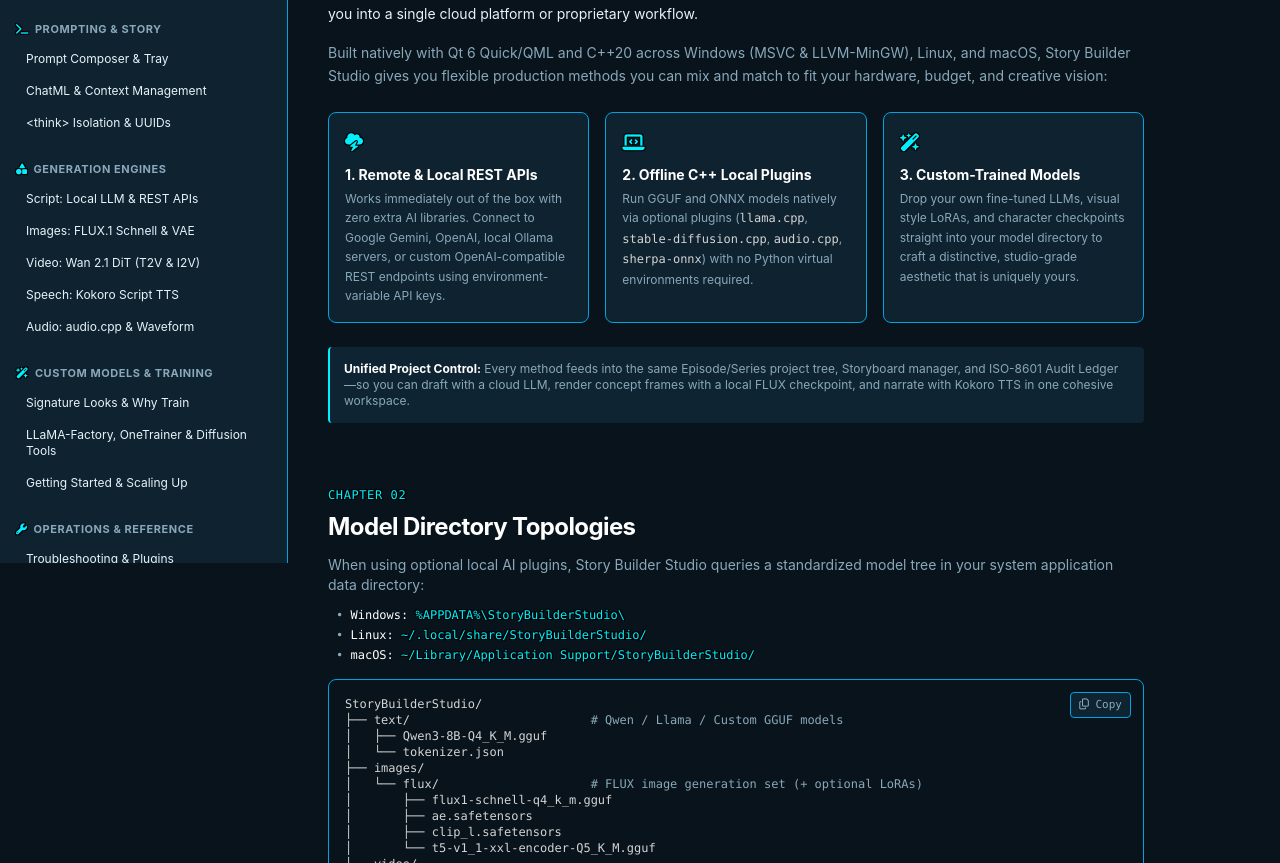
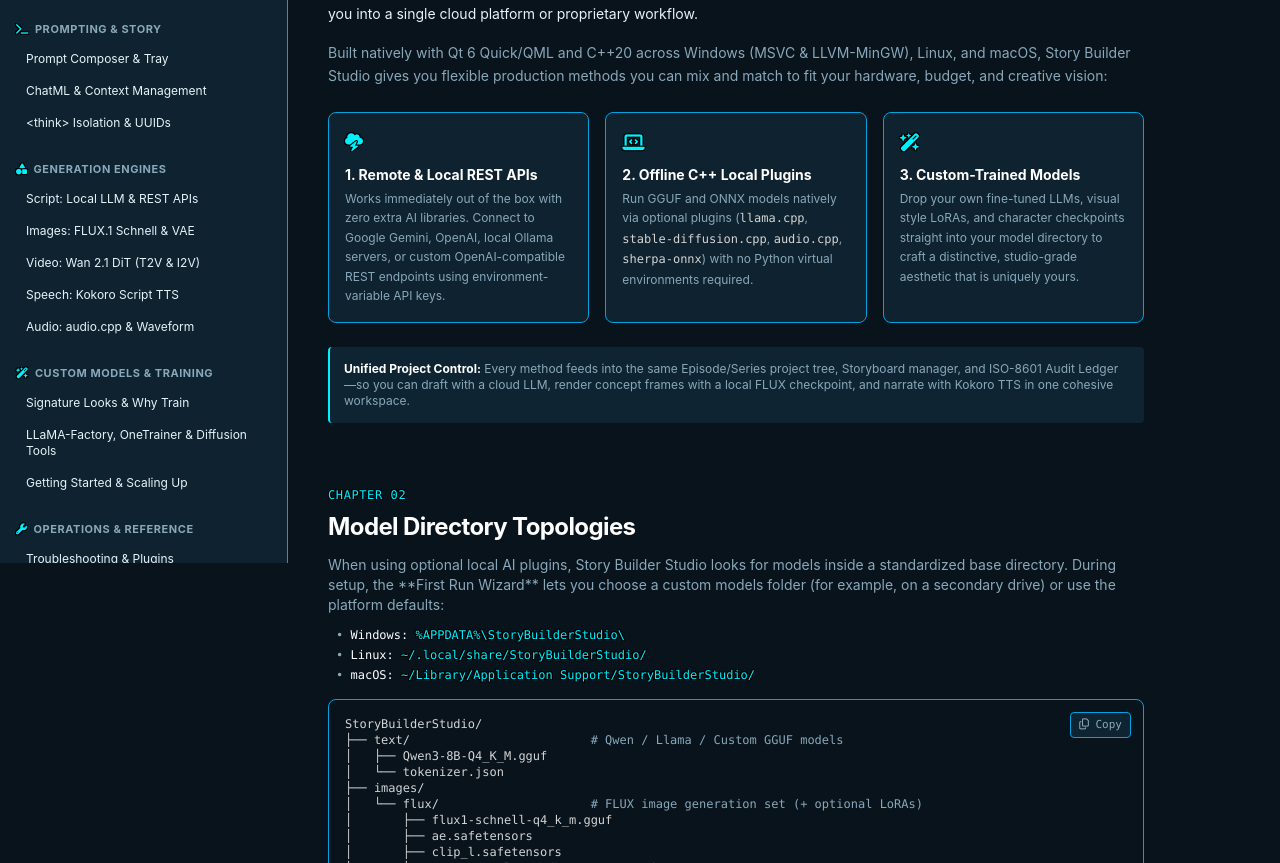
Before and after one commit to gufymike/StoryBuilderStudio, a plain HTML site: page docs/index.html in a window 1280 px wide. Shown: the part 237-1100 px from the top of the page. Drawn offline with nearby package versions, Linux system fonts and the light colour scheme.

Commit message:
Minor update to the docs.

```diff
--- a/docs/index.html
+++ b/docs/index.html
@@ -215,7 +215,7 @@
                 </div>
                 <h2 class="text-2xl font-bold text-white tracking-tight mb-3">Model Directory Topologies</h2>
                 <p class="text-sm text-studio-muted mb-3">
-                    When using optional local AI plugins, Story Builder Studio queries a standardized model tree in your system application data directory:
+                    When using optional local AI plugins, Story Builder Studio looks for models inside a standardized base directory. During setup, the **First Run Wizard** lets you choose a custom models folder (for example, on a secondary drive) or use the platform defaults:
                 </p>
                 <ul class="text-xs text-studio-muted font-mono space-y-1 mb-4 pl-2">
                     <li>• <span class="text-white">Windows:</span> <code class="text-studio-accent">%APPDATA%\StoryBuilderStudio\</code></li>
```
Also changed, not shown: 1 other file.
